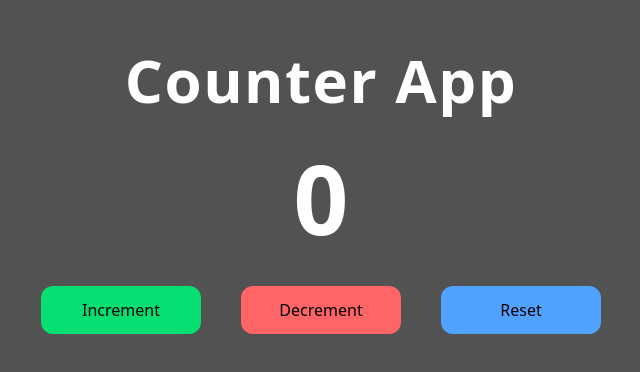
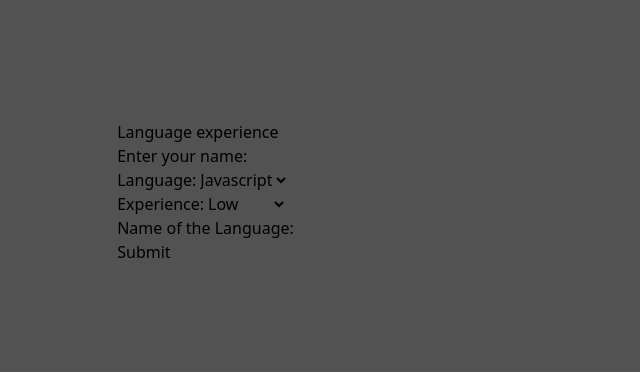
Before and after one commit to surya-moorthy/frontend-learnings, a React (Vite) app in the folder basics/: page / in a window 1280 px wide. Shown: the part 208-580 px from the top of the page, without its empty margins (319-959 px from the left). Built offline with nearby package versions, Linux system fonts and the light colour scheme.

Commit message:
hard coding

```diff
--- a/basics/src/App.jsx
+++ b/basics/src/App.jsx
@@ -1,48 +1,10 @@
-import { useState } from 'react'
-import reactLogo from './assets/react.svg'
-import viteLogo from '/vite.svg'
 import './App.css'
+import Form from './components/Form'
 
 function App() {
-  const [counter, setCounter] = useState(0);
-
-  function Increment() {
-      setCounter(counter + 1);
-  }
-
-  function Decrement() {
-          setCounter(counter - 1);
-  }
-
-  function Reset() {
-    setCounter(0);
-  }
-
   return (
     <div className='bg-neutral-600 flex flex-col justify-center items-center w-screen h-screen'>
-          <h3 className='text-6xl font-bold tracking-wide text-white'>
-              Counter App
-          </h3>
-          <p className='text-8xl font-semibold mt-10 text-white'>
-             {counter}
-          </p>
-          <div className='flex justify-center items-center gap-10 mt-10'>
-               <button
-               onClick={Increment}
-               className='px-6 py-3 w-40 rounded-xl hover:scale-110 hover:shadow-xl shadow-amber-50 text-center bg-green-400 '>
-                    Increment
-               </button>
-               <button
-               onClick={Decrement}
-               className='px-6 py-3 w-40 rounded-xl hover:scale-110 hover:shadow-xl shadow-amber-50 text-center bg-red-400 transition-all duration-300'>
-                    Decrement
-               </button>
-               <button
-               onClick={Reset}
-               className='px-6 py-3 w-40 rounded-xl hover:scale-110 hover:shadow-xl shadow-amber-50 text-center bg-blue-400 transition-all duration-300'>
-                    Reset
-               </button>
-          </div>
+        <Form/>
     </div>
   )
 }
--- /dev/null
+++ b/basics/src/components/Counter.tsx
@@ -0,0 +1,46 @@
+import { useState } from 'react';
+
+export default function Counter() {
+
+  const [counter, setCounter] = useState(0);
+
+  function Increment() {
+      setCounter(counter + 1);
+  }
+
+  function Decrement() {
+          setCounter(counter - 1);
+  }
+
+  function Reset() {
+    setCounter(0);
+  }
+
+  return (
+    <div>
+          <h3 className='text-6xl font-bold tracking-wide text-white'>
+              Counter App
+          </h3>
+          <p className='text-8xl font-semibold mt-10 text-white'>
+             {counter}
+          </p>
+          <div className='flex justify-center items-center gap-10 mt-10'>
+               <button
+               onClick={Increment}
+               className='px-6 py-3 w-40 rounded-xl hover:scale-110 hover:shadow-xl shadow-amber-50 text-center bg-green-400 '>
+                    Increment
+               </button>
+               <button
+               onClick={Decrement}
+               className='px-6 py-3 w-40 rounded-xl hover:scale-110 hover:shadow-xl shadow-amber-50 text-center bg-red-400 transition-all duration-300'>
+                    Decrement
+               </button>
+               <button
+               onClick={Reset}
+               className='px-6 py-3 w-40 rounded-xl hover:scale-110 hover:shadow-xl shadow-amber-50 text-center bg-blue-400 transition-all duration-300'>
+                    Reset
+               </button>
+          </div>
+    </div>
+  )
+}
--- /dev/null
+++ b/basics/src/components/Form.tsx
@@ -0,0 +1,44 @@
+
+export default function Form() {
+    function Submit() {
+
+    }
+  return (
+    <form onSubmit={Submit}>
+           <h4>
+               Language experience
+           </h4>
+          <div>
+                <label htmlFor="name">Enter your name:</label>
+                <input type="text" name="name" id="name" className="" required={true}/>
+          </div>
+          <div>
+                <label htmlFor="language">Language:</label>
+                 <select name="language" id="language">
+                    <option value="Javascript">Javascript</option>
+                    <option value="Python">Python</option>
+                    <option value="C">C</option>
+                    <option value="Go">Golang</option>
+                    <option value="Rust">Rust</option>
+                    <option value="Solidity">Solidity</option>
+                 </select>
+          </div>
+          <div>
+                <label htmlFor="experience">Experience:</label>
+                <select name="experience" id="experience">
+                    <option value="Low">Low</option>
+                    <option value="Medium">Medium</option>
+                    <option value="Hard">Hard</option>
+                    <option value="Pro">Pro</option>
+                </select>
+          </div>
+          <div>
+                <label htmlFor="reason">Name of the Language:</label>
+                <input type="text" name="reason" id="reason" className="" required={true}/>
+          </div>
+          <button type="submit">
+              Submit
+          </button>
+    </form>
+  )
+}
```
